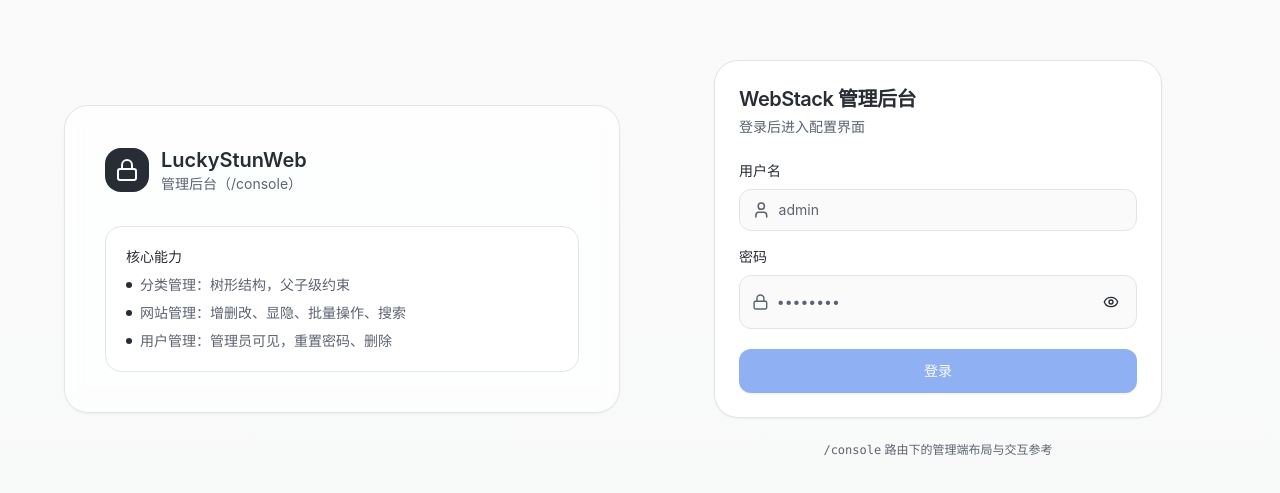
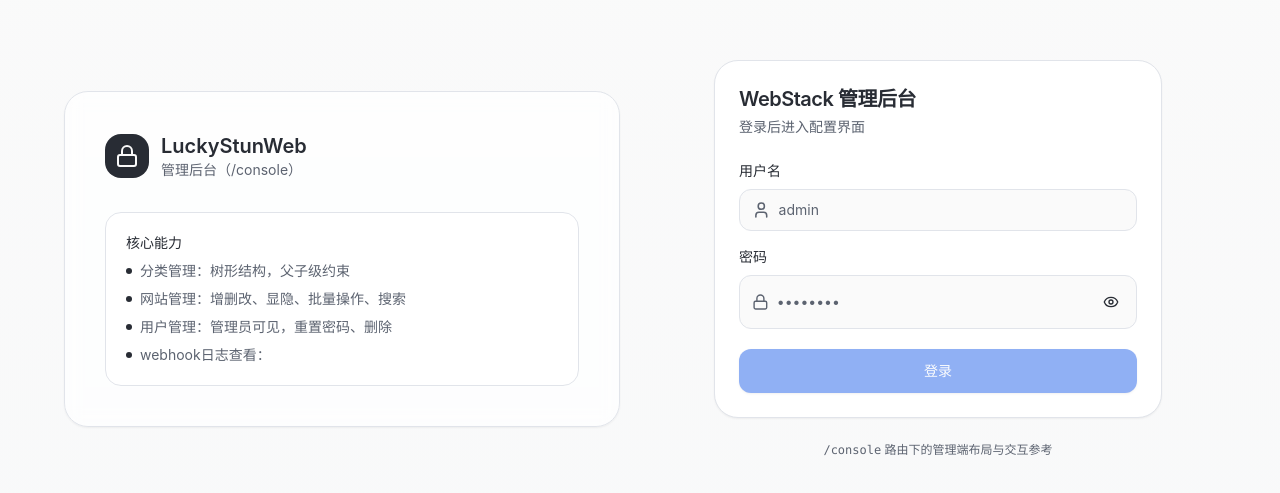
Before and after one commit to Edwinzzzs2/LuckyStunWeb-next, a Next.js app: page /console/login in a window 1280 px wide. Shown: the part 141-634 px from the top of the page. Built offline with nearby package versions, Linux system fonts and the light colour scheme; no server answers.

Commit message:
docs: 更新登录页面功能列表并移除调试注释
在登录页面的功能列表中新增“webhook日志查看”条目，以准确反映当前系统功能。
同时移除认证模块中已注释的调试日志代码，保持代码整洁。

```diff
--- a/app/console/login/page.tsx
+++ b/app/console/login/page.tsx
@@ -87,6 +87,7 @@ function ConsoleLoginInner() {
                     <div className="flex items-center gap-2"><span className="h-1.5 w-1.5 rounded-full bg-foreground" /><span>分类管理：树形结构，父子级约束</span></div>
                     <div className="flex items-center gap-2"><span className="h-1.5 w-1.5 rounded-full bg-foreground" /><span>网站管理：增删改、显隐、批量操作、搜索</span></div>
                     <div className="flex items-center gap-2"><span className="h-1.5 w-1.5 rounded-full bg-foreground" /><span>用户管理：管理员可见，重置密码、删除</span></div>
+                    <div className="flex items-center gap-2"><span className="h-1.5 w-1.5 rounded-full bg-foreground" /><span>webhook日志查看：</span></div>
                   </div>
                 </div>
               </div>
--- a/lib/auth.ts
+++ b/lib/auth.ts
@@ -23,7 +23,6 @@ export function verifyToken(token: string) {
 
 function getCookieToken(req: Request) {
   const cookieHeader = req.headers.get('cookie') || ''
-  // console.log('[Auth] Cookie header:', cookieHeader)
   const parts = cookieHeader.split(';')
   for (const part of parts) {
     const [key, ...rest] = part.trim().split('=')
```
